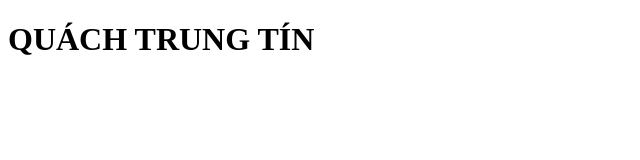
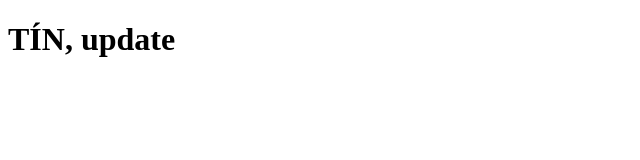
Before and after one commit to TomJenny/gitDemo_QTTin, a plain HTML site: page index.html in a window 1280 px wide. Shown: the whole page, without its empty margins (0-640 px from the left). Drawn offline with Linux system fonts and the light colour scheme.

Commit message:
them codecode

```diff
--- a/index.html
+++ b/index.html
@@ -8,7 +8,7 @@
 </head>
 <body>
     <h1>
-        QUÁCH TRUNG TÍN
+        TÍN, update
     </h1>
 </body>
 </html>
```
